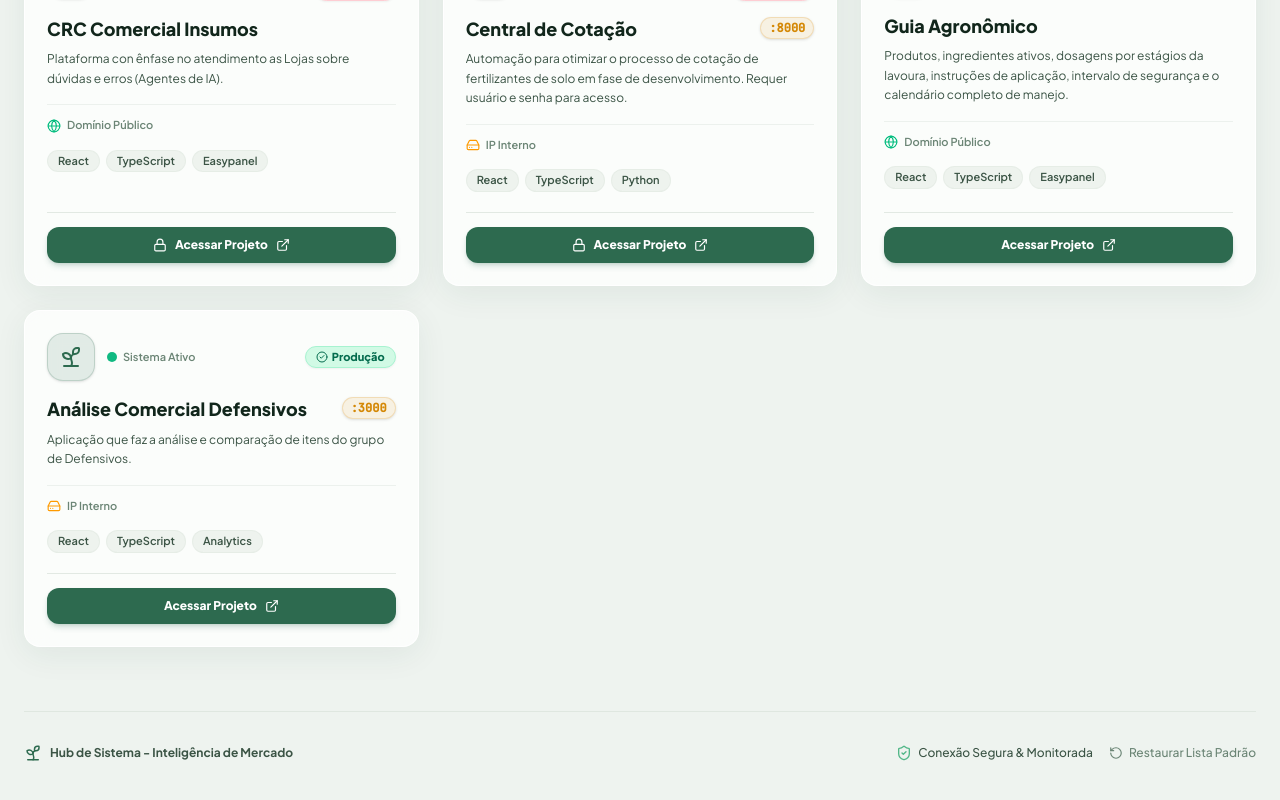
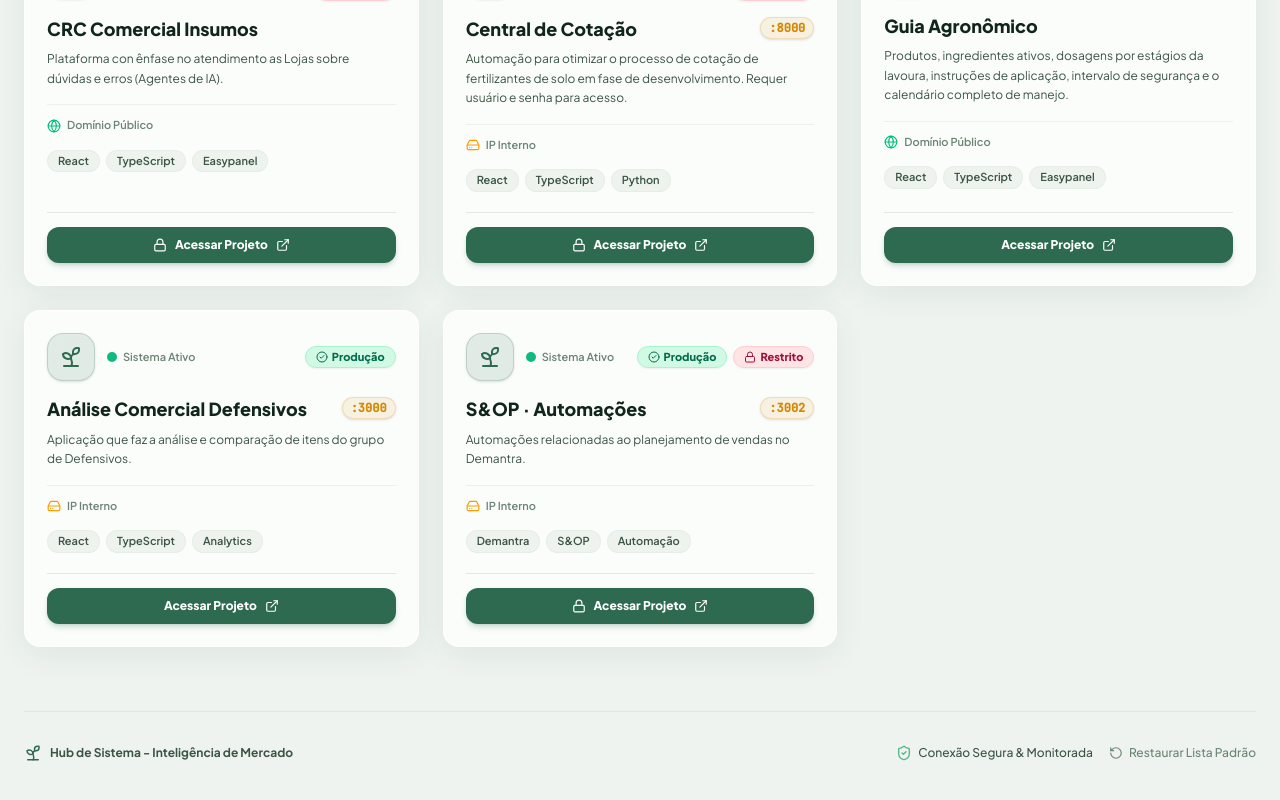
Before and after one commit to JDSN6331/Hub-de-Sistemas, a React (Vite) app: page / in a window 1280 px wide. Shown: the part 1574-2374 px from the top of the page. Built offline with nearby package versions, Linux system fonts and the light colour scheme.

Commit message:
feat: Adicionar sistema S&OP · Automações ao Hub

```diff
--- a/src/data/projects.ts
+++ b/src/data/projects.ts
@@ -177,9 +177,25 @@ export const initialProjects: Project[] = [
     port: '3000',
     icon: 'Sprout',
   },
+  {
+    id: 'proj-14',
+    title: 'S&OP · Automações',
+    description: 'Automações relacionadas ao planejamento de vendas no Demantra.',
+    url: 'http://172.16.254.157:3002/',
+    environment: 'producao',
+    category: 'analytics',
+    hostType: 'internal',
+    status: 'online',
+    technologies: ['Demantra', 'S&OP', 'Automação'],
+    port: '3002',
+    icon: 'Sprout',
+    requiresAuth: true,
+    username: 'Admin',
+    password: 'IM2026',
+  },
 ];
 
-const STORAGE_KEY = 'agro_hub_sistemas_v13';
+const STORAGE_KEY = 'agro_hub_sistemas_v14';
 
 export const loadProjects = (): Project[] => {
   try {
```
